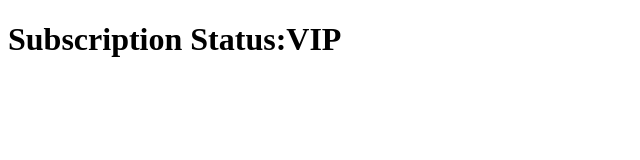
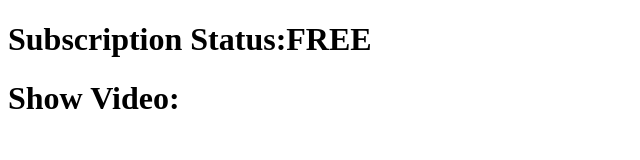
Before and after one commit to BrockBurdine/Promises, a plain HTML site: page index.html in a window 1280 px wide. Shown: the whole page, without its empty margins (0-640 px from the left). Drawn offline with Linux system fonts and the light colour scheme.

Commit message:
build promise and use it

```diff
--- a/app.js
+++ b/app.js
@@ -1,20 +1,35 @@
-const statusRef = document.querySelector('.status')
+const statusRef = document.querySelector(".status");
+const videoRef = document.querySelector(".video");
 
 function getSubscriptionStatus() {
-    return new Promise((resolve, reject) => {
-        setTimeout(() => {
-        resolve("VIP")
-        }, 2000);
-    })
+  return new Promise((resolve, reject) => {
+    setTimeout(() => {
+      resolve("FREE");
+    }, 2000);
+  });
 }
 
-// 1. Then
-//getSubscriptionStatus().then(response => console.log(response))
+function getVideo(subscriptionStatus) {
+  return new Promise((resolve, reject) => {
+    if (subscriptionStatus === "VIP") {
+      resolve("show video");
+    } else if (subscriptionStatus === "FREE") {
+      resolve("show trailer");
+    } else {
+      reject("no video");
+    }
+  });
+}
 
-// 2. Async/Await
 async function main() {
-const status = (await getSubscriptionStatus())
-statusRef.innerHTML = status;
+  const status = await getSubscriptionStatus();
+  statusRef.innerHTML = status;
+  try {
+    console.log(await getVideo(status));
+  } catch (e) {
+    console.log(e);
+    videoRef.innerHTML = e;
+  }
 }
 
 main();
--- a/index.html
+++ b/index.html
@@ -9,5 +9,6 @@
 </head>
 <body>
     <h1>Subscription Status:<span class="status"></span></h1>
+    <h1>Show Video:<span class="video"></span></h1>
 </body>
 </html>
```
